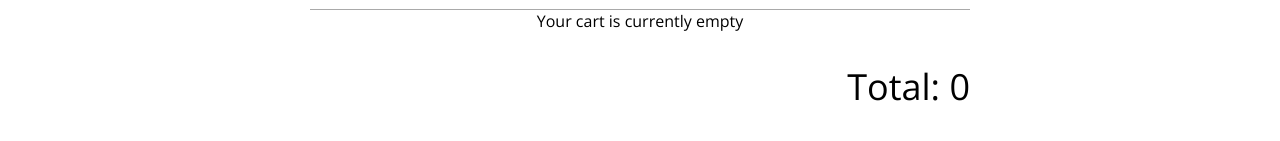
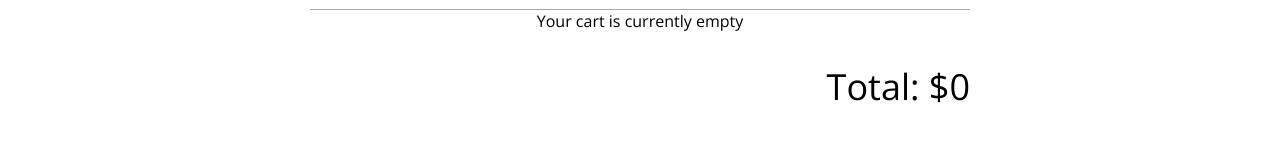
Before and after one commit to adam-weiler/crown-clothing, a React (Create React App) app: page /checkout in a window 1280 px wide. Shown: the part 173-314 px from the top of the page. Built offline with nearby package versions, Linux system fonts and the light colour scheme; no server answers.

Commit message:
Total is now calculating at bottom of checkout page.

```diff
--- a/src/contexts/cart.context.jsx
+++ b/src/contexts/cart.context.jsx
@@ -61,6 +61,7 @@
     clearItemFromCart: () => {},
     cartCount: 0,
     // updateQuantity: () => {},
+    cartTotal: 0,
 })
 
 
@@ -96,11 +97,21 @@
     const [isCartOpen, setIsCartOpen] = useState(false); // By default the cart dropdown is hidden.
     const [cartItems, setCartItems] = useState([]); // By default, our cart is empty.
     const [cartCount, setCartCount] = useState(0);
+    const [cartTotal, setCartTotal] = useState(0);
+
 
     useEffect (() => { // Recalculate the cartCount everytime the cartItems changes.
         const newCartCount = cartItems.reduce((total, cartItem) => total + cartItem.quantity, 0)
         setCartCount(newCartCount)
     }, [cartItems]); // Runs every time the cartItems changes.
+
+
+
+    useEffect (() => { // Recalculate the cartTotal everytime the cartItems changes.
+        const newCartTotal = cartItems.reduce((total, cartItem) => total + (cartItem.quantity * cartItem.price), 0)
+        setCartTotal(newCartTotal)
+    }, [cartItems]); // Runs every time the cartItems changes.
+
 
 
     const addItemToCart = (productToAdd) => { // When a user clicks on add item to cart.
@@ -131,7 +142,8 @@
         removeItemToCart,
         clearItemFromCart,
         cartItems,
-        cartCount
+        cartCount ,
+        cartTotal
     };
 
     return <CartContext.Provider value={value}>{children}</CartContext.Provider>
--- a/src/routes/checkout/checkout.component.jsx
+++ b/src/routes/checkout/checkout.component.jsx
@@ -7,7 +7,7 @@
 import './checkout.styles.scss';
 
 const Checkout = () => {
-    const { cartItems } = useContext(CartContext);
+    const { cartItems, cartTotal } = useContext(CartContext);
 
     return (
         <div className='checkout-container'>
@@ -51,7 +51,7 @@
                 </div>
             }
 
-            <span className='total'>Total: 0</span>
+            <span className='total'>Total: ${cartTotal}</span>
         </div>
     );
 };
```
